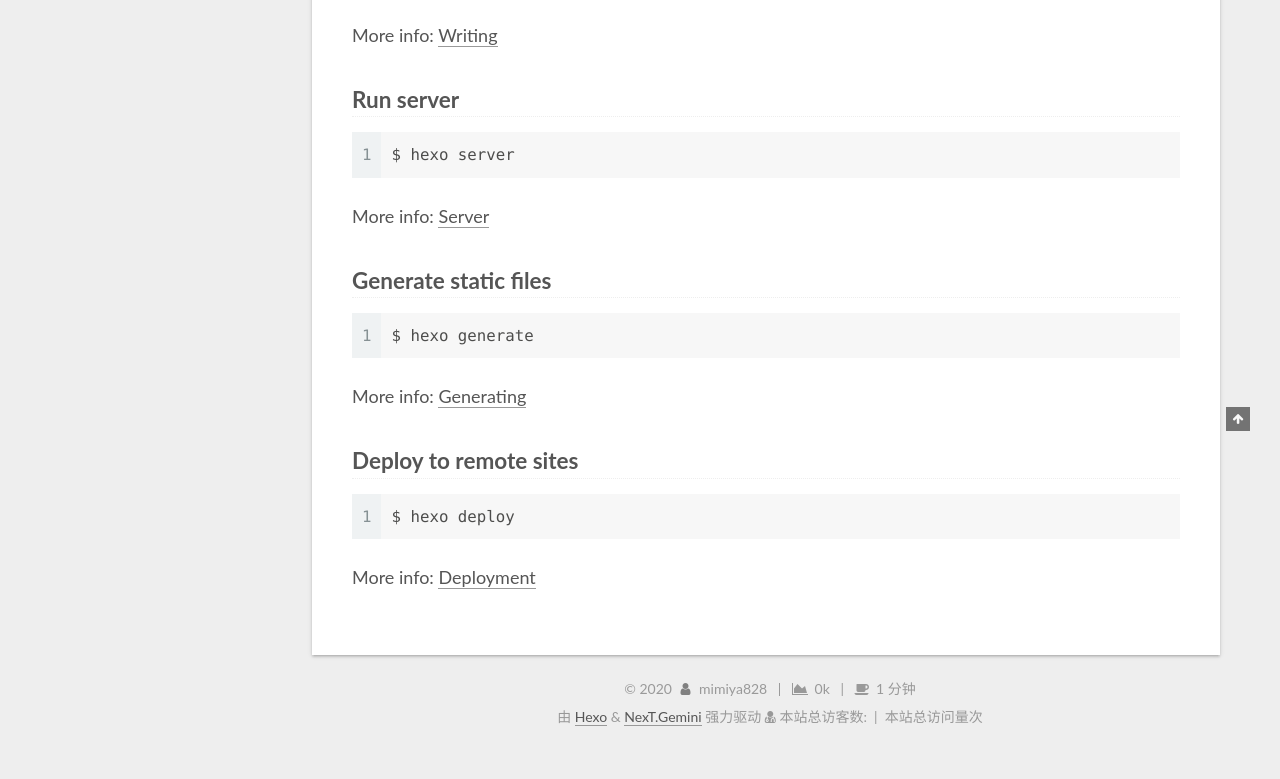
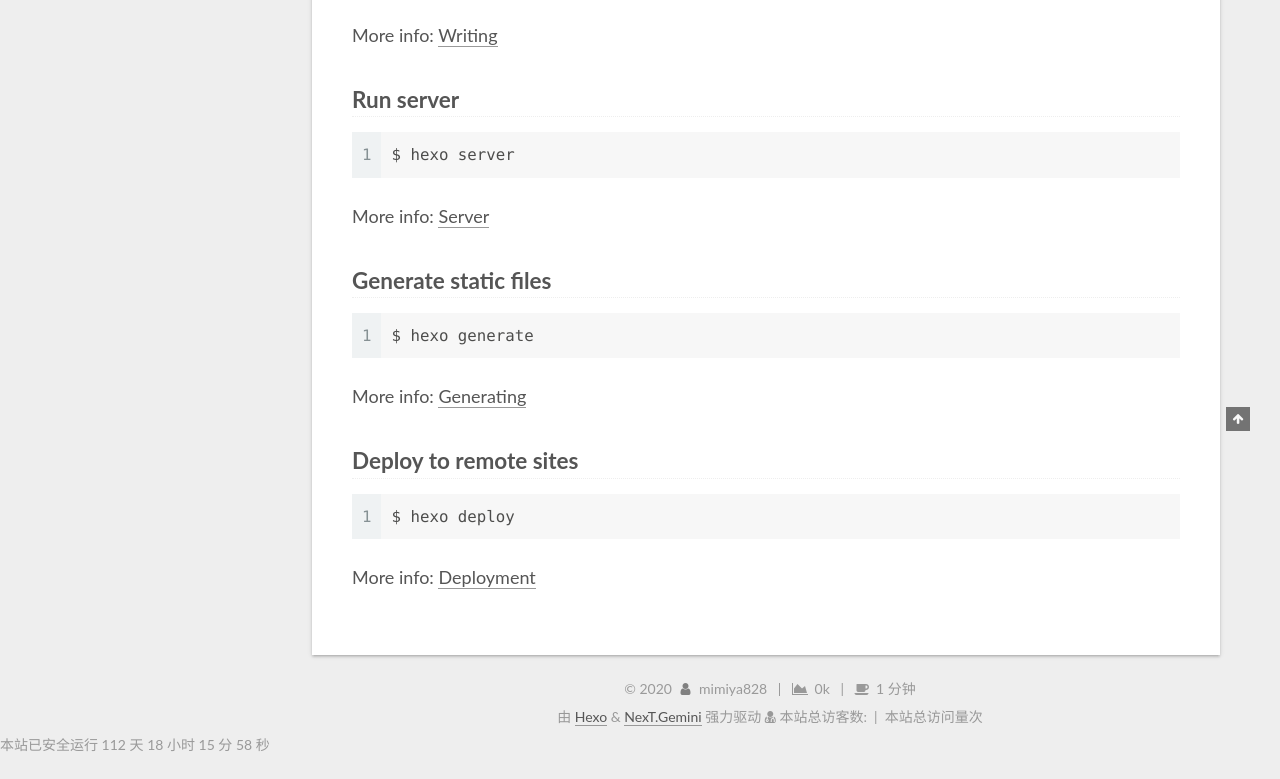
Before and after one commit to mimiya828/mimiya828.github.io, a plain HTML site: page 2020/03/29/hello-world/index.html in a window 1280 px wide. Shown: the part 469-1248 px from the top of the page. Before the commit the page ends 1220 px from the top, so only its background shows below. Drawn offline with Linux system fonts and the light colour scheme.

Commit message:
Site updated: 2020-03-30 18:15:51

```diff
--- a/2020/03/29/hello-world/index.html
+++ b/2020/03/29/hello-world/index.html
@@ -356,6 +356,23 @@
   </span>
   </div>
   </div>
+<span id="timeDate">载入天数...</span><span id="times">载入时分秒...</span>
+<script>
+    var now = new Date();
+    function createtime() {
+        var grt= new Date("12/08/2019 16:00:00");//此处修改你的建站时间或者网站上线时间
+        now.setTime(now.getTime()+250);
+        days = (now - grt ) / 1000 / 60 / 60 / 24; dnum = Math.floor(days);
+        hours = (now - grt ) / 1000 / 60 / 60 - (24 * dnum); hnum = Math.floor(hours);
+        if(String(hnum).length ==1 ){hnum = "0" + hnum;} minutes = (now - grt ) / 1000 /60 - (24 * 60 * dnum) - (60 * hnum);
+        mnum = Math.floor(minutes); if(String(mnum).length ==1 ){mnum = "0" + mnum;}
+        seconds = (now - grt ) / 1000 - (24 * 60 * 60 * dnum) - (60 * 60 * hnum) - (60 * mnum);
+        snum = Math.round(seconds); if(String(snum).length ==1 ){snum = "0" + snum;}
+        document.getElementById("timeDate").innerHTML = "本站已安全运行 "+dnum+" 天 ";
+        document.getElementById("times").innerHTML = hnum + " 小时 " + mnum + " 分 " + snum + " 秒";
+    }
+setInterval("createtime()",250);
+</script>
 
 
 
--- a/css/main.css
+++ b/css/main.css
@@ -1167,7 +1167,7 @@ pre .javascript .function {
 }
 .links-of-author a::before,
 .links-of-author span.exturl::before {
-  background: #94fff6;
+  background: #ed4a33;
   border-radius: 50%;
   content: ' ';
   display: inline-block;
```
Also changed, not shown: archives/2020/03/index.html (+17 -0 lines), archives/2020/index.html (+17 -0 lines), archives/index.html (+17 -0 lines), index.html (+17 -0 lines).
